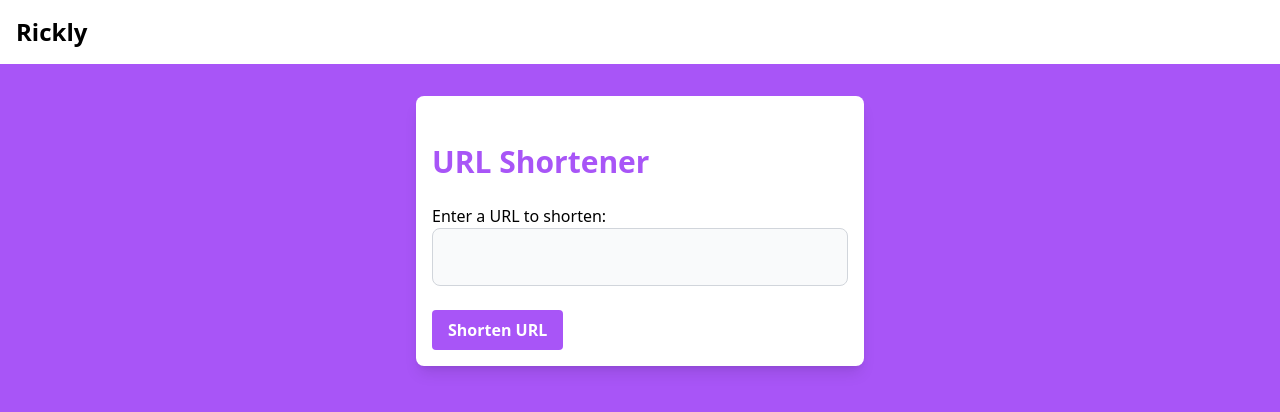
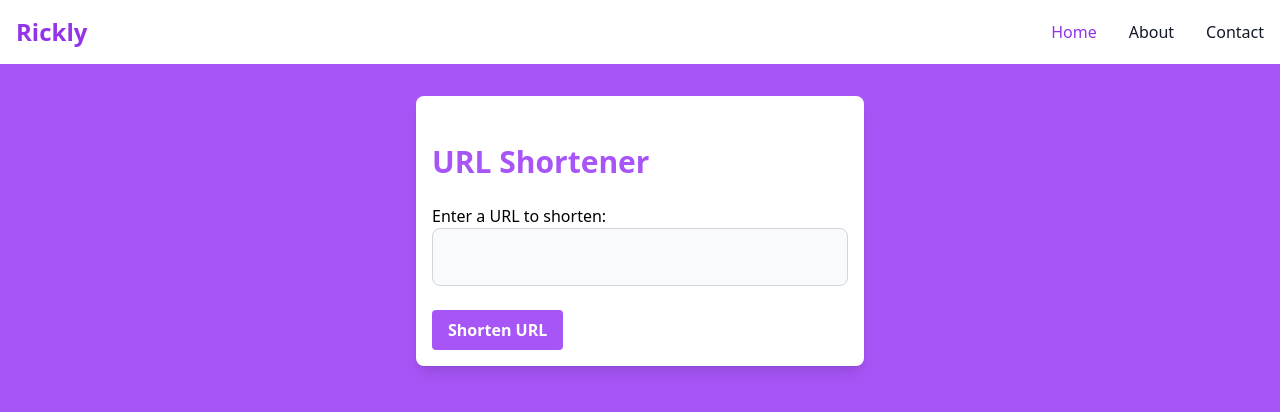
Before and after one commit to Rikidink/URL-Shortener, a Python web app: template flask/templates/index.html in a window 1280 px wide. Shown: the top 412 px of the page. Run offline with Jinja, Linux system fonts and the light colour scheme; the template is opened without the code that fills it, so the values that code supplies are empty.

Commit message:
added more navbar elements

```diff
--- a/flask/app.py
+++ b/flask/app.py
@@ -65,5 +65,5 @@ def redirect_url(short_url):
     return render_template("404.html"), 404
 
 if __name__ == '__main__':
-    # app.run(debug=True)
+    app.run(debug=True)
     app.run()
--- a/flask/static/output.css
+++ b/flask/static/output.css
@@ -804,6 +804,11 @@ video {
   color: rgb(107 114 128 / var(--tw-text-opacity));
 }
 
+.text-purple-600 {
+  --tw-text-opacity: 1;
+  color: rgb(147 51 234 / var(--tw-text-opacity));
+}
+
 .shadow-lg {
   --tw-shadow: 0 10px 15px -3px rgb(0 0 0 / 0.1), 0 4px 6px -4px rgb(0 0 0 / 0.1);
   --tw-shadow-colored: 0 10px 15px -3px var(--tw-shadow-color), 0 4px 6px -4px var(--tw-shadow-color);
@@ -818,6 +823,11 @@ video {
 .hover\:bg-gray-100:hover {
   --tw-bg-opacity: 1;
   background-color: rgb(243 244 246 / var(--tw-bg-opacity));
+}
+
+.hover\:text-purple-600:hover {
+  --tw-text-opacity: 1;
+  color: rgb(147 51 234 / var(--tw-text-opacity));
 }
 
 .focus\:border-blue-500:focus {
--- a/flask/templates/index.html
+++ b/flask/templates/index.html
@@ -14,9 +14,23 @@
     <!-- Navbar -->
     <nav class="bg-white p-4">
         <div class="flex flex-wrap items-center justify-between mx-auto">
-            <span class="self-center text-2xl font-semibold">Rickly</span>
+            <span class="self-center text-2xl font-semibold text-purple-600">Rickly</span>
             <!-- Hamburger -->
 
+            <!-- Items -->
+            <div>
+                <ul class="font-medium flex flex-col p-4 md:p-0 mt-4 border border-gray-100 rounded-lg bg-gray-50 md:flex-row md:space-x-8 rtl:space-x-reverse md:mt-0 md:border-0 md:bg-white dark:bg-gray-800 md:dark:bg-gray-900 dark:border-gray-700">
+                    <li>
+                        <a href="/" class="text-purple-600">Home</a>
+                    </li>
+                    <li>
+                        <a href="/about" class=" text-gray-900 hover:text-purple-600">About</a>
+                    </li>
+                    <li>
+                        <a href="/contact" class=" text-gray-900 hover:text-purple-600">Contact</a>
+                    </li>
+                  </ul>
+            </div>
         </div>
 
     </nav>
```
